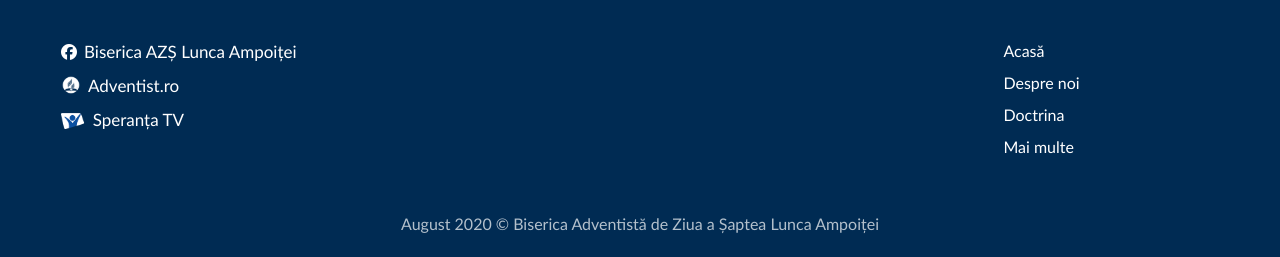
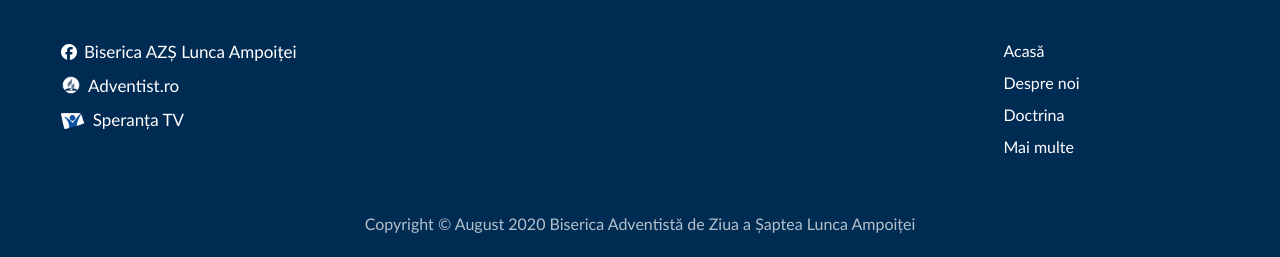
Before and after one commit to Crisan-Rares-Cristian/azs-lunca-ampoitei, a website: page dist/index.html in a window 1280 px wide. Shown: the part 2141-2398 px from the top of the page. Drawn offline with Linux system fonts and the light colour scheme.

Commit message:
copyright

```diff
--- a/dist/index.html
+++ b/dist/index.html
@@ -212,7 +212,7 @@
           <a class="menu-item doctrine" id="doctrine" href="#">Doctrina</a>
           <a class="menu-item more" id="more" href="#" >Mai multe</a>
         </div>
-        <div class="copyright">August 2020 &copy; Biserica Adventistă de Ziua a Șaptea Lunca Ampoiței</div>
+        <div class="copyright">Copyright &copy; August 2020 Biserica Adventistă de Ziua a Șaptea Lunca Ampoiței</div>
 
       </div>
     </footer>
```
